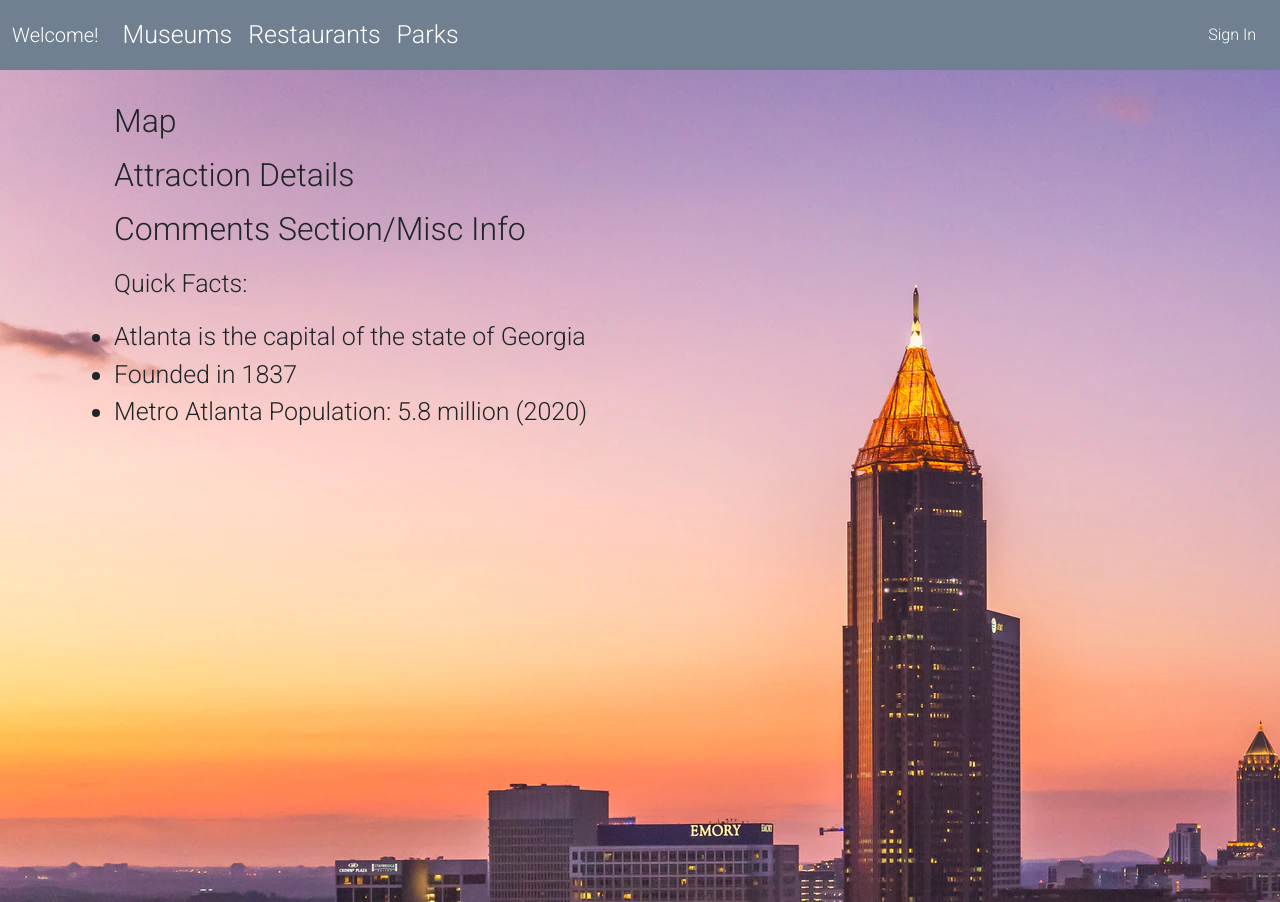
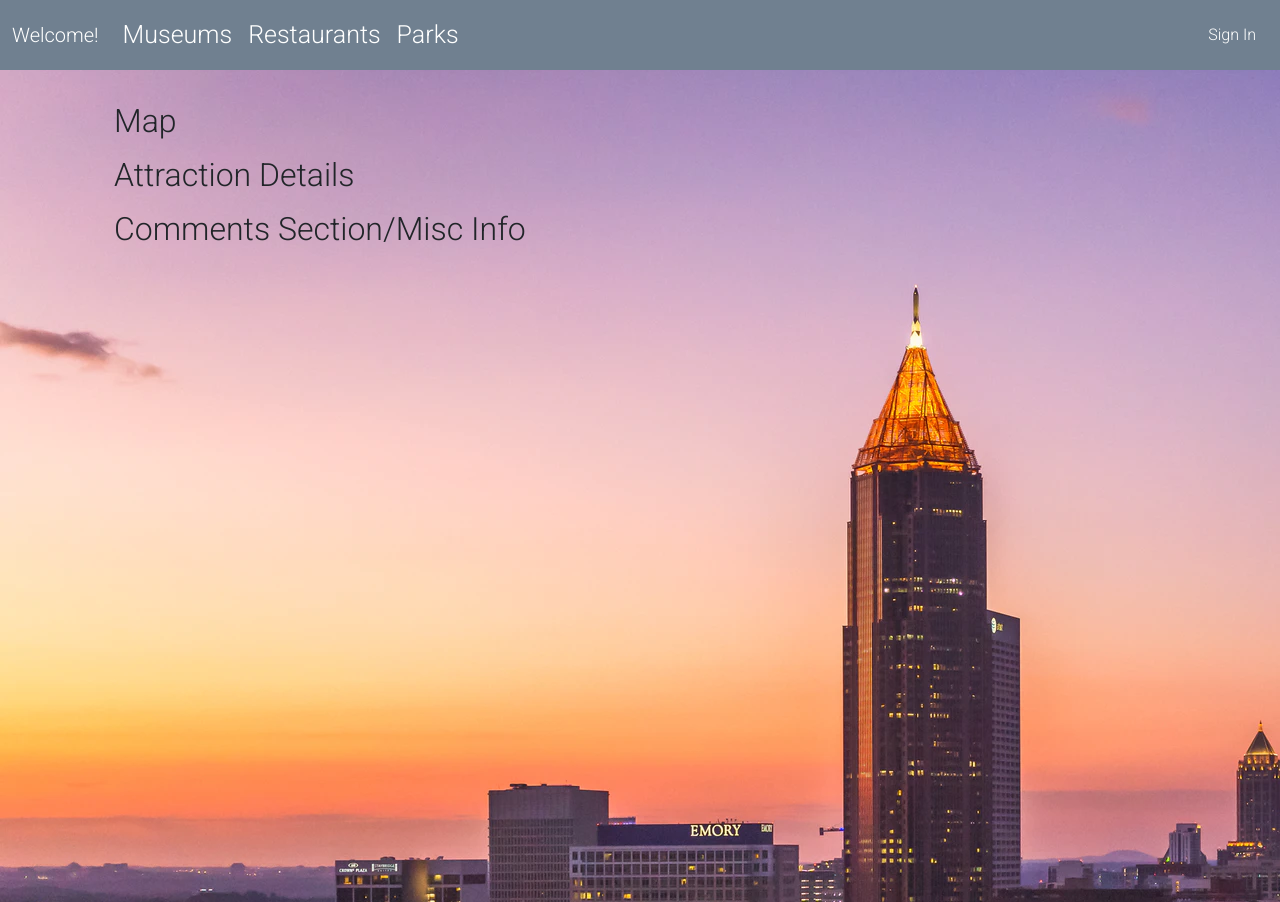
Before and after one commit to Andres-Andretti/AtlantaTouristApp, a plain HTML site: page content.html in a window 1280 px wide. Drawn offline with nearby package versions, Linux system fonts and the light colour scheme; no server answers.

Commit message:
Removed stray UL from content template

```diff
--- a/content.html
+++ b/content.html
@@ -65,13 +65,6 @@
         <ul>
             <h2>Comments Section/Misc Info</h2>
         </ul>
-
-        <ul>
-            <p>Quick Facts:</p>
-            <li>Atlanta is the capital of the state of Georgia</li>
-            <li>Founded in 1837</li>
-            <li>Metro Atlanta Population: 5.8 million (2020)</li>
-        </ul>
     </div>
 
     <div class="modal fade" id="exampleModal" tabindex="-1" role="dialog" aria-labelledby="exampleModalLabel"
```
